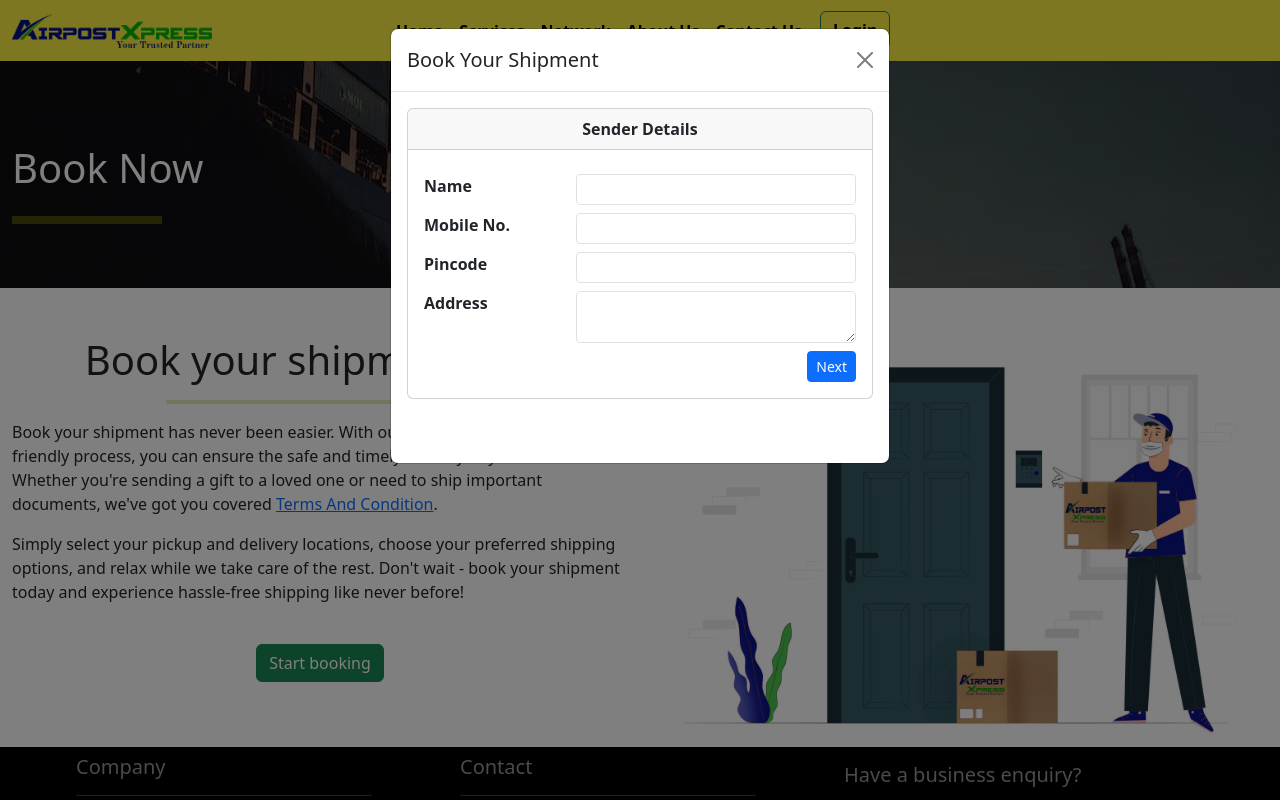
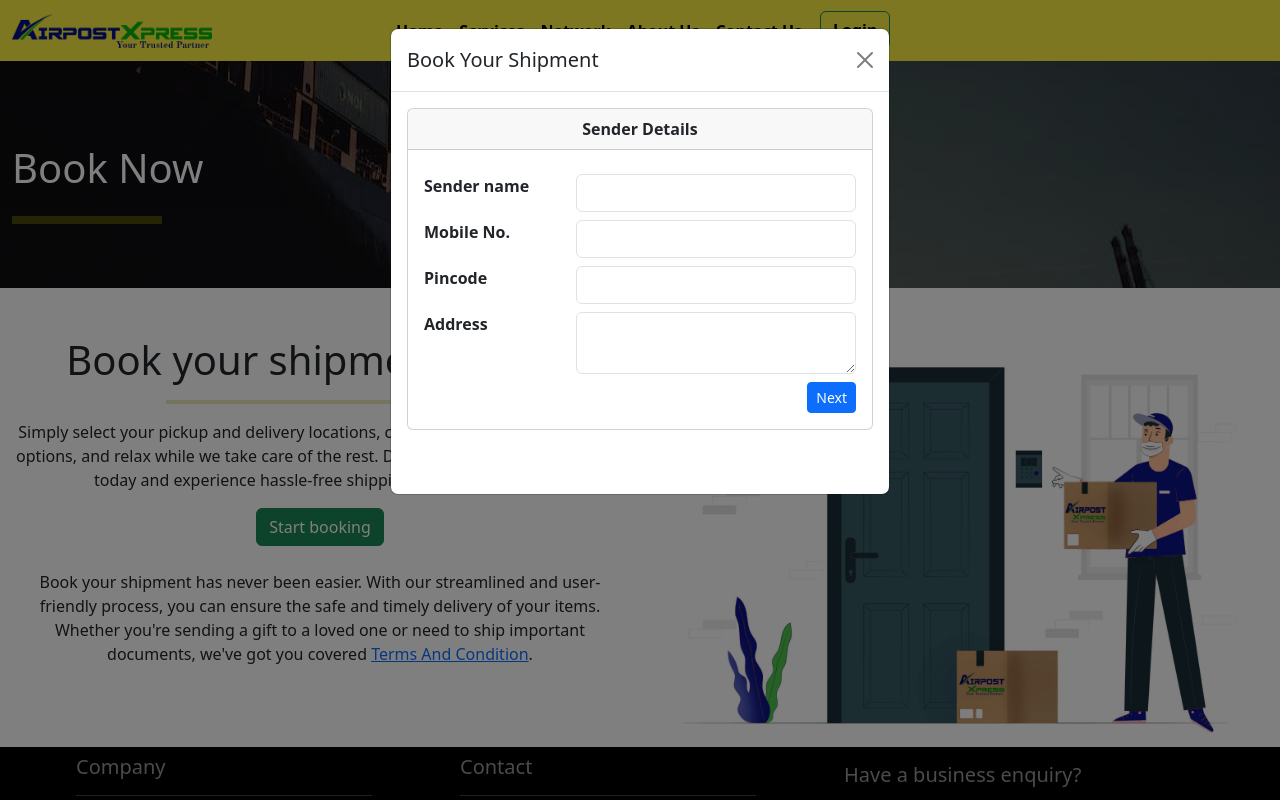
Before and after one commit to nayankothari/temp_courier, a Django app: page /shipment-book in a window 1280 px wide, after a click on "Start booking". Run offline with Django 4.2, Linux system fonts and the light colour scheme; parts of the project's set-up code (start-up, migrations or seed data) failed here and were passed over; some libraries are stand-ins or nearby versions.

Commit message:
Shipment booking page completed for user only

```diff
--- a/api/admin.py
+++ b/api/admin.py
@@ -4,7 +4,7 @@ from .models import Trackinghistory, ParcelStatus, BranchNetwork
 from .models import contactus, State, Token, Country, PartyAccounts, Reasons
 from .models import UserAdditionalDetails, BookingType, DeliveryBoyMaster, AreaMaster
 from .models import DrsNoGenerator, DrsMaster, DrsTransactionHistory, GstModel, Network
-from .models import DrsPermission, Complaints
+from .models import DrsPermission, Complaints, UserBooking
 
 
 class AdminTracking(admin.ModelAdmin):
@@ -76,3 +76,4 @@ admin.site.register(GstModel)
 admin.site.register(Network, NetworkDetails)
 admin.site.register(DrsPermission, DrspermissionDetails)
 admin.site.register(Complaints, ComplaintsDetails)
+admin.site.register(UserBooking)
--- a/api/templates/user_book.html
+++ b/api/templates/user_book.html
@@ -13,21 +13,28 @@
 <div class="container-fluid">
     <div class="row justify-content-around mt-0">
         <div class="col-md-6 mt-5">
-            <h1 class="text-center">Book your shipment now</h1>
+            {% if return_message %}
+            <div class="alert alert-success" role="alert">
+                {{ return_message }}
+            </div>
+            {% endif %}
+            <h1 class="text-center">Book your shipment today!</h1>
             <hr class="line_for">
             <!-- <h2 class="text-center">Book Your Shipment Now</h2>
             <h4></h4><br> -->
-            <p>Book your shipment has never been easier. With our streamlined and user-friendly process, you can ensure the safe and timely delivery of your items. Whether you're sending a gift to a loved one or need to ship important documents, we've got
+            <p class="text-center">Simply select your pickup and delivery locations, choose your preferred shipping options, and relax while we take care of the rest. Don't wait - book your shipment today and experience hassle-free shipping like never before!
+            </p>
+
+            <div class="text-center">
+                <button type="button" class="btn btn-success" data-bs-toggle="modal" id="start_booking_btn" data-bs-target="#staticBackdrop">Start booking</button>
+            </div>
+            <br>
+            <p class="text-center">Book your shipment has never been easier. With our streamlined and user-friendly process, you can ensure the safe and timely delivery of your items. Whether you're sending a gift to a loved one or need to ship important documents, we've got
                 you covered
                 <a href="{% url 'terms_and_conditions' %}">Terms And Condition</a>. </p>
-            <p> Simply select your pickup and delivery locations, choose your preferred shipping options, and relax while we take care of the rest. Don't wait - book your shipment today and experience hassle-free shipping like never before!
-            </p>
+
             <!-- Button trigger modal -->
             <br>
-            <div class="text-center">
-                <button type="button" class="btn btn-success" data-bs-toggle="modal" data-bs-target="#staticBackdrop">Start booking</button>
-            </div>
-
 
             <!-- Modal -->
             <div class="modal fade" id="staticBackdrop" data-bs-backdrop="static" data-bs-keyboard="false" tabindex="-1" aria-labelledby="staticBackdropLabel" aria-hidden="true">
@@ -40,7 +47,8 @@
                         <div class="modal-body">
                             <div class="row">
                                 <div class="col-12">
-
+                                    <form action="" method="POST" id="user_book_frm">
+                                        {% csrf_token %}
                                         <!-- Sender details -->
                                         <div class="card">
                                             <div class="card-header text-center">
@@ -49,28 +57,28 @@
                                             <div class="card-body">
                                                 <div class="row">
                                                     <div class="col-md-4">
-                                                    <label class="mt-2" for="sender_name"><b>Name</b></label>
+                                                        <label class="mt-2" for="sender_name"><b>Sender name</b></label>
                                                     </div>
                                                     <div class="col-md-8">
-                                                    <input type="text" name="sender_name" id="sender_name" class="form-control form-control-sm mt-2" autofocus required>
+                                                        <input type="text" name="sender_name" id="sender_name" class="form-control mt-2" required>
                                                     </div>
                                                     <div class="col-md-4">
                                                         <label class="mt-2" for="sender_mob"><b>Mobile No.</b></label>
                                                     </div>
                                                     <div class="col-md-8">
-                                                    <input type="number" name="sender_mob" id="sender_mob" class="form-control form-control-sm mt-2" autofocus required>
+                                                        <input type="text" name="sender_mob" id="sender_mob" class="form-control mt-2" required>
                                                     </div>
                                                     <div class="col-md-4">
                                                         <label class="mt-2" for="sender_pincode"><b>Pincode</b></label>
                                                     </div>
                                                     <div class="col-md-8">
-                                                    <input type="number" name="sender_pincode" id="sender_pincode" class="form-control form-control-sm mt-2" maxlength="7" minlength="4" autofocus required>
+                                                        <input type="text" name="sender_pincode" id="sender_pincode" class="form-control mt-2" maxlength="7" minlength="5" required>
                                                     </div>
                                                     <div class="col-md-4">
                                                         <label class="mt-2" for="sender_address"><b>Address</b></label>
                                                     </div>
                                                     <div class="col-md-8">
-                                                    <textarea class="form-control form-control-sm mt-2" id="sender_address" name="sender_address" rows="2"></textarea>
+                                                        <textarea class="form-control mt-2" id="sender_address" name="sender_address" rows="2" required></textarea>
                                                     </div>
                                                     <div class="text-end mt-2">
                                                         <button type="button" class="btn btn-primary btn-sm" id="sender_next_btn">Next</button>
@@ -88,28 +96,28 @@
 
                                                 <div class="row">
                                                     <div class="col-md-4">
-                                                    <label class="mt-2" for="receiver_name"><b>Name</b></label>
+                                                        <label class="mt-2" for="receiver_name"><b>Receiver name</b></label>
                                                     </div>
                                                     <div class="col-md-8">
-                                                    <input type="text" name="receiver_name" id="receiver_name" class="form-control form-control-sm mt-2" autofocus required>
+                                                        <input type="text" name="receiver_name" id="receiver_name" class="form-control mt-2" autofocus required>
                                                     </div>
                                                     <div class="col-md-4">
                                                         <label class="mt-2" for="receiver_mob"><b>Mobile No.</b></label>
                                                     </div>
                                                     <div class="col-md-8">
-                                                    <input type="text" name="receiver_mob" id="receiver_mob" class="form-control form-control-sm mt-2" autofocus required>
+                                                        <input type="text" name="receiver_mob" id="receiver_mob" class="form-control mt-2" autofocus required>
                                                     </div>
                                                     <div class="col-md-4">
                                                         <label class="mt-2" for="receiver_pincode"><b>Pincode</b></label>
                                                     </div>
                                                     <div class="col-md-8">
-                                                    <input type="text" name="receiver_pincode" id="receiver_pincode" class="form-control form-control-sm mt-2" autofocus required>
+                                                        <input type="text" name="receiver_pincode" id="receiver_pincode" class="form-control mt-2" maxlength="7" minlength="5" required>
                                                     </div>
                                                     <div class="col-md-4">
                                                         <label class="mt-2" for="receiver_address"><b>Address</b></label>
                                                     </div>
                                                     <div class="col-md-8">
-                                                    <textarea class="form-control form-control-sm mt-2" id="receiver_address" name="receiver_address" rows="2"></textarea>
+                                                        <textarea class="form-control mt-2" id="receiver_address" name="receiver_address" rows="2" required></textarea>
                                                     </div>
                                                     <div class="text-end mt-2">
                                                         <button type="button" class="btn btn-primary btn-sm" id="receiver_next_btn">Next</button>
@@ -124,58 +132,58 @@
                                                 <b>Parcel Details</b>
                                             </div>
                                             <div class="card-body">
-
                                                 <div class="row">
                                                     <div class="col-md-4">
                                                         <label class="mt-2" for="weight"><b>Weight in (gm)</b></label>
                                                     </div>
                                                     <div class="col-md-8">
-                                                    <input type="text" name="weight" id="weight" class="form-control form-control-sm mt-2" autofocus required>
+                                                        <input type="number" name="weight" id="weight" class="form-control mt-2" autofocus required>
                                                     </div>
                                                     <div class="col-md-4">
-                                                    <label class="mt-2" for="lenght"><b>Lenght (inc.)</b></label>
+                                                        <label class="mt-2" for="lenght"><b>Lenght (cm.)</b></label>
                                                     </div>
                                                     <div class="col-md-8">
-                                                    <input type="text" name="lenght" id="lenght" class="form-control form-control-sm mt-2" autofocus required>
+                                                        <input type="text" name="lenght" id="lenght" class="form-control mt-2">
                                                     </div>
                                                     <div class="col-md-4">
-                                                    <label class="mt-2" for="breadth"><b>Breadth (inc.)</b></label>
+                                                        <label class="mt-2" for="breadth"><b>Breadth (cm.)</b></label>
                                                     </div>
                                                     <div class="col-md-8">
-                                                    <input type="text" name="breadth" id="breadth" class="form-control form-control-sm mt-2" autofocus required>
+                                                        <input type="text" name="breadth" id="breadth" class="form-control mt-2">
                                                     </div>
                                                     <div class="col-md-4">
-                                                    <label class="mt-2" for="height"><b>Height (inc.)</b></label>
+                                                        <label class="mt-2" for="height"><b>Height (cm)</b></label>
                                                     </div>
                                                     <div class="col-md-8">
-                                                    <input type="text" name="height" id="height" class="form-control form-control-sm mt-2" autofocus required>
+                                                        <input type="text" name="height" id="height" class="form-control mt-2">
                                                     </div>
                                                     <div class="col-md-4">
                                                         <label class="mt-2" for="item_desc"><b>Item Disc.</b></label>
                                                     </div>
                                                     <div class="col-md-8">
-                                                    <input type="text" name="item_desc" id="item_desc" class="form-control form-control-sm mt-2" autofocus required>
+                                                        <input type="text" name="item_desc" id="item_desc" class="form-control mt-2" required>
                                                     </div>
                                                     <div class="col-md-4">
                                                         <label class="mt-2" for="remarks"><b>Remarks:</b></label>
                                                     </div>
                                                     <div class="col-md-8">
-                                                    <textarea class="form-control form-control-sm mt-2" id="remarks" name="remarks" rows="2"></textarea>
+                                                        <textarea class="form-control mt-2" id="remarks" name="remarks" rows="2"></textarea>
                                                     </div>
                                                     <hr class="mt-3">
                                                     <div class="col-md-4">
                                                         <label class="mt-2" for="pickup_date"><b>Pickup Date:</b></label>
                                                     </div>
                                                     <div class="col-md-8">
-                                                    <input type="date" name="pickup_date" id="pickup_date" class="form-control form-control-sm mt-2" required>
+                                                        <input type="date" name="pickup_date" id="pickup_date" class="form-control mt-2" required>
                                                     </div>
                                                     <hr class="mt-3">
                                                     <div class="text-center mt-2">
-                                                    <button type="button" class="btn btn-primary btn-sm" id="getprice_btn">Get Price</button>
+                                                        <button type="submit" class="btn btn-success btn-sm" id="getprice_btn">Get Best Price</button>
                                                     </div>
                                                 </div>
                                             </div>
                                         </div>
+                                    </form>
                                 </div>
                             </div>
                         </div>
@@ -212,7 +220,10 @@
     });
 
     $(document).ready(function() {
+        // $("#start_booking_btn").click(function() {
         $('#sender_name').focus();
+        //     console.log("Yaha aa gya.")
+        // });
     });
 </script>
 {% endblock content %}
--- a/api/views.py
+++ b/api/views.py
@@ -31,7 +31,7 @@ from django.template.loader import render_to_string
 from django.contrib.auth.decorators import login_required
 from .models import CNoteGenerator, State, GstModel, Network
 from .models import contactus, Token, BranchNetwork, Destination
-from .models import DrsNoGenerator, DrsMaster, DrsTransactionHistory
+from .models import DrsNoGenerator, DrsMaster, DrsTransactionHistory, UserBooking
 from .models import RefCourier, PartyAccounts, AreaMaster, DeliveryBoyMaster
 from .models import Booking, BookingType, ParcelStatus, Trackinghistory, UserAdditionalDetails
 from .models import DrsPermission, Complaints
@@ -2093,7 +2093,44 @@ def retutn_all_foreign_key_details(request):
     return JsonResponse({"status": 0})
 
 
-
-
 def shipment_book(request):
+    if request.method == "POST":
+        s_name = request.POST.get("sender_name")
+        s_mob = request.POST.get("sender_mob")
+        s_pincode = request.POST.get("sender_pincode")
+        s_address = request.POST.get("sender_address")
+        r_name = request.POST.get("receiver_name")
+        r_mob = request.POST.get("receiver_mob")
+        r_pincode = request.POST.get("receiver_pincode")
+        r_address = request.POST.get("receiver_address")
+        p_weight = request.POST.get("weight")
+        p_lenght = request.POST.get("lenght")
+        p_breadth = request.POST.get("breadth")
+        p_hieght = request.POST.get("height")
+        p_item = request.POST.get("item_desc")
+        p_remarks = request.POST.get("remarks")
+        p_pickup = request.POST.get("pickup_date")
+        branch_aloted = False
+        branch_available = BranchNetwork.objects.filter(pincode=s_pincode)
+        if branch_available.exists():
+            branch_available = branch_available[0].user
+            branch_aloted = True
+        else:
+            branch_available = Network.objects.filter(pincode=s_pincode)
+            if branch_available.exists():
+                branch_available = branch_available[0].user
+                branch_aloted = True
+            else:
+                branch_available = User.objects.get(is_superuser=True)
+        client_ip = request.META.get('REMOTE_ADDR', None)
+        log.info("User try to book shipment for Pincode: {} - (DIY journey).IP: {}".format(r_pincode, client_ip))
+        UserBooking(s_name=s_name, s_mob=s_mob, s_pincode=s_pincode, s_address=s_address,
+                    r_name=r_name, r_mob=r_mob, r_pincode=r_pincode, r_address=r_address,
+              p_weight=p_weight, p_lenght=p_lenght, p_breadth=p_breadth, p_hieght=p_hieght,
+              p_item=p_item, p_remarks=p_remarks, p_pickup=p_pickup, status="OPEN",
+                assign_user=branch_available, pick_up=False, ip_address=client_ip,
+                branch_aloted=branch_aloted).save()
+
+        return render(request, 'user_book.html', context={"return_message": "Congratulations! Your details have been submitted successfully, Our team will contact you shortly."})
+
     return render(request, 'user_book.html')
--- a/courier/settings.py
+++ b/courier/settings.py
@@ -62,6 +62,7 @@ MIDDLEWARE = [
     "django.middleware.security.SecurityMiddleware",
     "django.contrib.sessions.middleware.SessionMiddleware",
     "django.middleware.common.CommonMiddleware",
+    "courier.middleware.BlockIPMiddleware",
     "django.middleware.csrf.CsrfViewMiddleware",
     "django.contrib.auth.middleware.AuthenticationMiddleware",
     "django.contrib.messages.middleware.MessageMiddleware",
```
Also changed, not shown: api/models.py (+31 -0 lines), courier/middleware.py (+16 -0 lines), api/migrations/0049_userbooking.py (added), api/migrations/0050_userbooking_ip_address_userbooking_pick_up_and_more.py (added), api/migrations/0051_userbooking_branch_aloted.py (added), api/urls.py (line endings or trailing spaces). Lines whose indentation alone changed are shown as unchanged.
